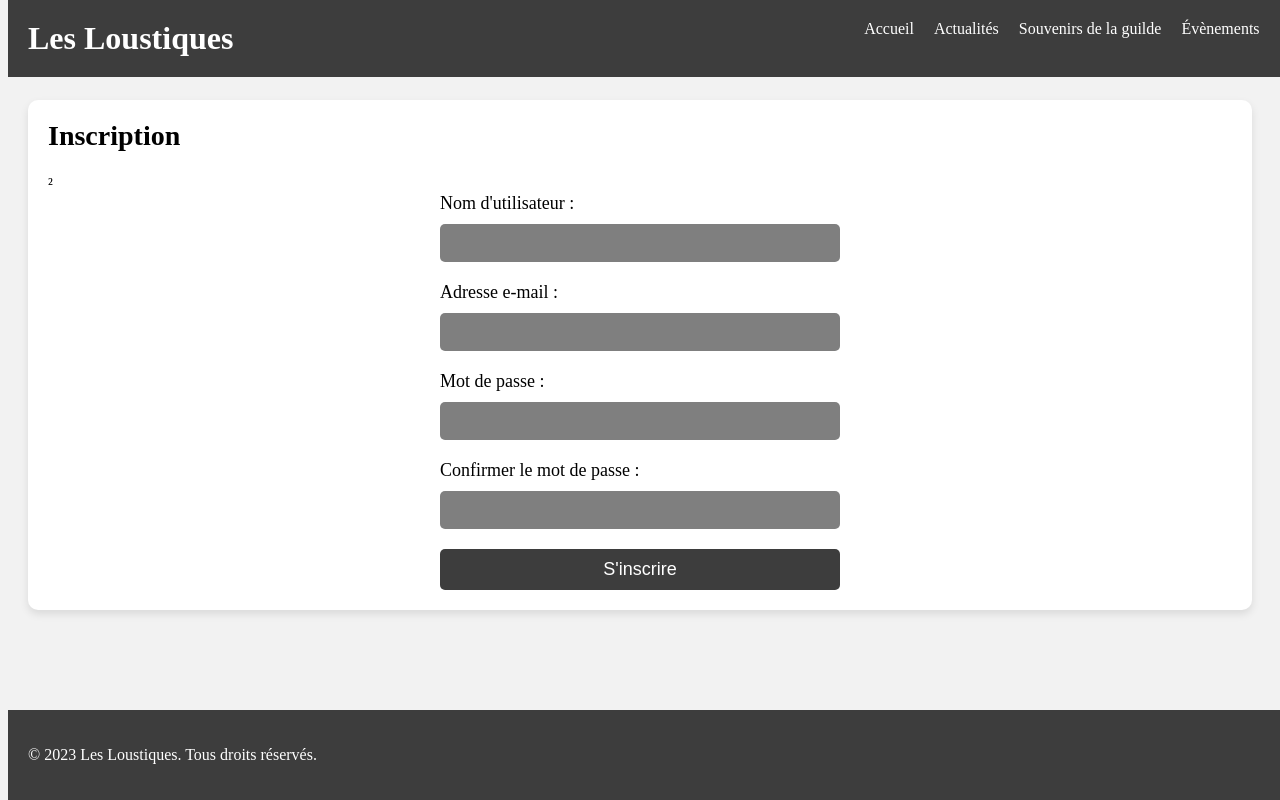
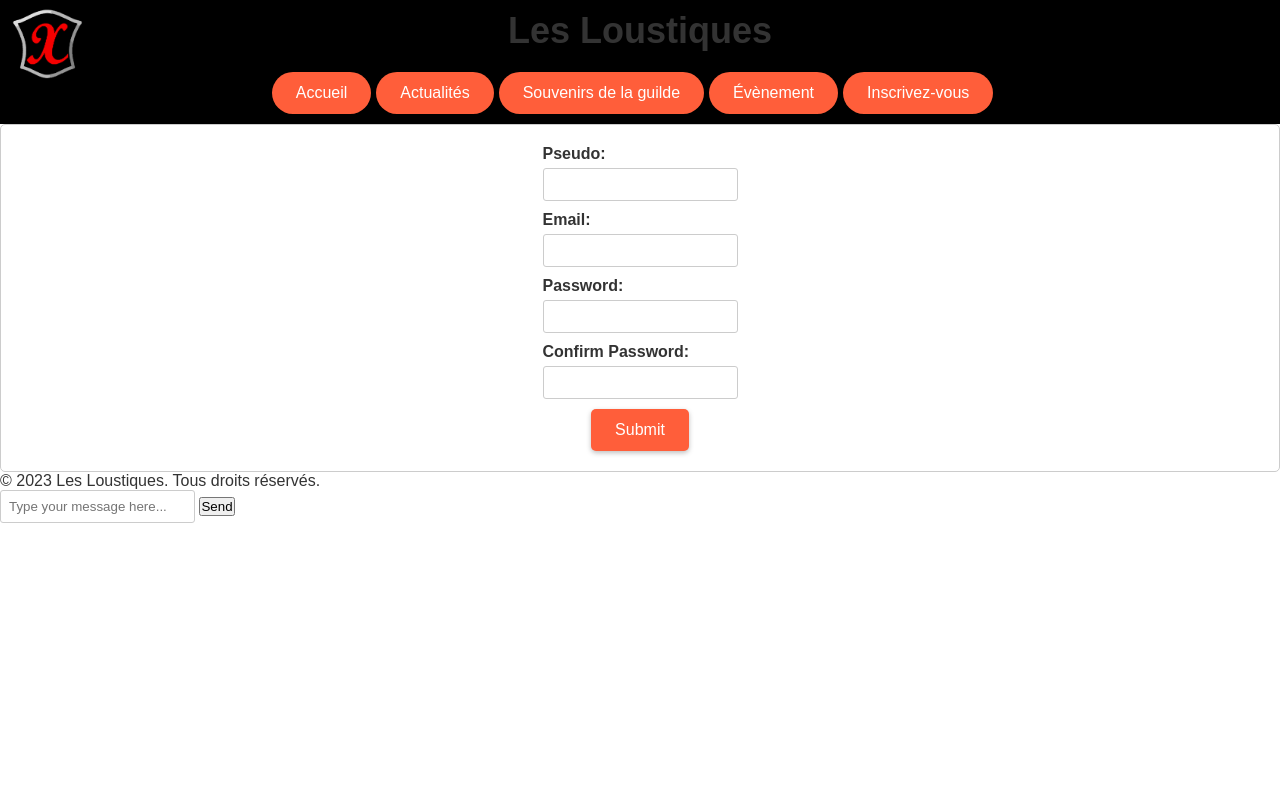
Before and after one commit to Micolomike/Lesloustiques, a plain HTML site: page Inscription.html in a window 1280 px wide. Drawn offline with Linux system fonts and the light colour scheme.

Commit message:
Add files via upload

```diff
--- a/Inscription.html
+++ b/Inscription.html
@@ -2,43 +2,52 @@
 <html>
   <head>
     <meta charset="utf-8">
-    <title>Inscription - Les Loustiques</title>
+    <title>Les Loustiques</title>
     <link rel="stylesheet" href="inscription.css">
   </head>
   <body>
     <header>
+      <img src="images/logo guilde.png" alt="Votre logo" class="logo">
       <h1>Les Loustiques</h1>
       <nav>
         <ul>
-          <li><a href="#">Accueil</a></li>
-          <li><a href="#">Actualités</a></li>
-          <li><a href="#">Souvenirs de la guilde</a></li>
-          <li><a href="#">Évènements</a></li>
+          <a href="Main.html"><button type="submit">Accueil</button></a>
+          <a href="#"><button type="submit">Actualités</button></a>
+          <a href="#"><button type="submit">Souvenirs de la guilde</button></a>
+          <a href="#"><button type="submit">Évènement</button></a>
+          <a href="inscription.html"><button type="submit">Inscrivez-vous</button></a>
         </ul>
       </nav>
     </header>
     <main>
-      <section>
-        <h2>Inscription</h2>²
-        <form>
-          <label for="username">Nom d'utilisateur :</label>
-          <input type="text" id="username" name="username" required>
+      <form class="form">
+        <div class="form-group">
+          <label for="pseudo">Pseudo:</label>
+          <input type="text" id="pseudo" name="pseudo" required>
+        </div>
+        <div class="form-group">
+          <label for="email">Email:</label>
+          <input type="email" id="email" name="email" required>
+        </div>
+        <div class="form-group">
+          <label for="password">Password:</label>
+          <input type="password" id="password" name="password" required>
+        </div>
+        <div class="form-group">
+          <label for="password-confirm">Confirm Password:</label>
+          <input type="password" id="password-confirm" name="password-confirm" required>
+        </div>
+        <button type="button" class="form-button">Submit</button>
+      </form>
+      <footer>
+        <p>&copy; 2023 Les Loustiques. Tous droits réservés.</p>
+      </footer>
+    </main>
+    <div id="chat-container">
+      <div id="message-container"></div>
+      <input type="text" id="message-input" placeholder="Type your message here...">
+      <button id="send-button">Send</button>
 
-          <label for="email">Adresse e-mail :</label>
-          <input type="email" id="email" name="email" required>
-
-          <label for="password">Mot de passe :</label>
-          <input type="password" id="password" name="password" required>
-
-          <label for="confirm-password">Confirmer le mot de passe :</label>
-          <input type="password" id="confirm-password" name="confirm-password" required>
-
-          <button type="submit">S'inscrire</button>
-        </form>
-      </section>
-    </main>
-    <footer>
-      <p>&copy; 2023 Les Loustiques. Tous droits réservés.</p>
-    </footer>
+    <script src="messageContainer.js"></script>
   </body>
 </html>
--- a/inscription.css
+++ b/inscription.css
@@ -1,106 +1,106 @@
+/* Variables */
+:root {
+  --primary-color: #0099FF;
+}
+
+/* Base */
+* {
+  box-sizing: border-box;
+  margin: 0;
+  padding: 0;
+}
+
 body {
-  background-color: #f2f2f2;
+  font-family: Arial, sans-serif;
+  color: #333333;
 }
 
 /* Header */
 header {
-  background-color: #3d3d3d;
+  background-color: var(--primary-color);
+  padding: 10px;
+  background-color: #000;
+}
+header img.logo {
+  position: absolute;
+  top: 5px;
+  left: 5px;
+  height: 10%;
+}
+nav ul {
+  display:flex;
+  list-style: none;
+  display: flex;
+  justify-content: center;
+  margin-right: 10px;
+}
+nav li {
+  margin: 0 10px;
+  margin-right: 10px;
+  justify-content: center;
+}
+h1 {
+  font-size: 36px;
+  text-align: center;
+  margin-bottom: 20px;
+}
+/* Boutons */
+button[type="submit"] {
+  display: inline-flexbox;
+  background-color: #FF5E3A;
+  border: none;
+  border-radius: 50px;
   color: white;
-  display: flex;
-  justify-content: space-between;
-  padding: 20px;
-  position: fixed;
-  top: 0;
-  width: 97%;
-  z-index: 1;
+  cursor: pointer;
+  font-size: 16px;
+  margin-right: 5px;
+  padding: 12px 24px;
+  box-shadow: 0px 2px 5px rgba(0, 0, 0, 0.25);
+  transition: background-color 0.3s ease;
 }
 
-h1 {
-  margin: 0;
+button[type="submit"]:hover {
+  background-color: #F44B2D;
+}
+  /* form */
+.form {
+  display: flex;
+  flex-direction: column;
+  align-items: center;
+  padding: 20px;
+  border: 1px solid #ccc;
+  border-radius: 5px;
 }
 
-nav ul {
-  display: flex;
-  list-style: none;
-  margin: 0;
-  padding: 0;
-}
-
-nav li {
-  margin: 0 10px;
-}
-
-nav a {
-  color: white;
-  text-decoration: none;
-}
-
-nav a:hover {
-  text-decoration: underline;
-}
-
-/* Main */
-main {
-  margin-top: 80px;
-  padding: 20px;
-}
-
-section {
-  background-color: white;
-  border-radius: 10px;
-  box-shadow: 0 4px 8px rgba(0, 0, 0, 0.1);
-  margin-bottom: 40px;
-  padding: 20px;
-}
-
-h2 {
-  font-size: 28px;
-  margin-top: 0;
-}
-
-form {
+.form-group {
   display: flex;
   flex-direction: column;
-  max-width: 400px;
-  margin: 0 auto;
+  margin-bottom: 10px;
 }
 
 label {
-  font-size: 18px;
-  margin-bottom: 10px;
+  font-weight: bold;
+  margin-bottom: 5px;
 }
 
-input[type="text"],
-input[type="email"],
-input[type="password"] {
+input {
+  padding: 8px;
+  border: 1px solid #ccc;
+  border-radius: 3px;
+}
+
+.form-button {
+  background-color: #FF5E3A;
+  color: white;
   border: none;
   border-radius: 5px;
+  padding: 12px 24px;
   font-size: 16px;
-  padding: 10px;
-  margin-bottom: 20px;
-  background-color: #7f7f7f;
+  cursor: pointer;
+  box-shadow: 0px 2px 5px rgba(0, 0, 0, 0.25);
+  transition: background-color 0.3s ease;
 }
 
-button[type="submit"] {
-  background-color: #3d3d3d;
-  border: none;
-  border-radius: 5px;
-  color: white;
-  cursor: pointer;
-  font-size: 18px;
-  padding: 10px;
+.form-button:hover {
+  background-color: #D24527;
 }
-
-button[type="submit"]:hover {
-  background-color: #1a1a1a;
-}
-
-/* Footer */
-footer {
-  background-color: #3d3d3d;
-  color: white;
-  padding: 20px;
-  position: fixed;
-  bottom: 0;
-  width: 100%;
-}
--- a/style.css
+++ b/style.css
@@ -19,38 +19,48 @@ body {
 header {
   background-color: var(--primary-color);
   padding: 10px;
+  background-color: #000;
 }
-
+header img.logo {
+  position: absolute;
+  top: 5px;
+  left: 5px;
+  height: 10%;
+}
 nav ul {
+  display:flex;
   list-style: none;
   display: flex;
   justify-content: center;
+  margin-right: 10px;
+}
+nav li {
+  margin: 0 10px;
+  margin-right: 10px;
+  justify-content: center;
+}
+h1 {
+  font-size: 36px;
+  text-align: center;
+  margin-bottom: 20px;
+}
+/* Boutons */
+button[type="submit"] {
+  display: inline-flexbox;
+  background-color: #FF5E3A;
+  border: none;
+  border-radius: 50px;
+  color: white;
+  cursor: pointer;
+  font-size: 16px;
+  margin-right: 5px;
+  padding: 12px 24px;
+  box-shadow: 0px 2px 5px rgba(0, 0, 0, 0.25);
+  transition: background-color 0.3s ease;
 }
 
-nav li {
-  margin: 0 10px;
-}
-
-/* Boutons */
-.button {
-  display: inline-block;
-  font-family: 'Accumin Pro', sans-serif;
-  font-weight: bold;
-  font-size: 18px;
-  line-height: 24px;
-  letter-spacing: 0;
-  text-align: center;
-  text-transform: lowercase;
-  color: #FFFFFF;
-  background-color: #000000;
-  padding: 10px 20px;
-  border-radius: 5px;
-  transition: background-color 0.3s, color 0.3s;
-}
-
-.button:hover {
-  background-color: #FF0000;
-  color: #FFFFFF;
+button[type="submit"]:hover {
+  background-color: #F44B2D;
 }
 
 /* Main */
@@ -59,13 +69,6 @@ main {
   margin: 0 auto;
   padding: 20px;
 }
-
-h1 {
-  font-size: 36px;
-  text-align: center;
-  margin-bottom: 20px;
-}
-
 section {
   margin-bottom: 40px;
 }
@@ -87,12 +90,9 @@ h2 {
     color: #333;
   }
 
-  header {
-    background-color: #000;
-  }
-  #chat-container {
+#chat-container {
     border: 1px solid black;
-    position: fixed;
+    position: flex;
     bottom: 0;
     right: 0;
     background-color: #f1f1f1;
@@ -132,37 +132,14 @@ h2 {
     background-color: #3e8e41;
   }
   .gallery img {
-    display: inline-block;
-    width: 400px; /* Ajustez la largeur des images selon vos besoins */
+    display: none;
+    width: auto; /* Ajustez la largeur des images selon vos besoins */
     height: auto;
+    border-radius: 10px;
 
-  }
-  button[type="submit"] {
-    background-color: #FF5E3A;
-    border: none;
-    border-radius: 50px;
-    color: white;
-    cursor: pointer;
-    font-size: 16px;
-    padding: 12px 24px;
-    box-shadow: 0px 2px 5px rgba(0, 0, 0, 0.25);
-    transition: background-color 0.3s ease;
-  }
 
-  button[type="submit"]:hover {
-    background-color: #F44B2D;
-  }
-  .gallery-nav {
-    position: absolute;
-    top: 50%;
-    transform: translateY(-50%);
-    background-color: transparent;
-    border: none;
-    color: white;
-    font-size: 2em;
-    padding: 0 1em;
-    cursor: pointer;
-    cursor: none; /* Supprime le curseur */
+
+
   }
 
   .gallery-nav:hover {
@@ -171,22 +148,12 @@ h2 {
   }
   .gallery {
     position: relative;
-    overflow-x: scroll;
+    overflow-x: hidden;
     white-space: nowrap;
     font-size: 10; /* Supprime les espaces entre les images */
+    background-color: #FDAB5F;
+    border-radius: 10px;
   }
-
-  .gallery-nav {
-    position: absolute;
-    top: 50%;
-    transform: translateY(-50%);
-    z-index: 1;
+  .gallery img.active {
+    display: block;
   }
-
-  .gallery-nav-prev {
-    left: 10px;
-  }
-
-  .gallery-nav-next {
-    right: 10px;
-  }
```
Also changed, not shown: Main.html (+9 -10 lines), images.js (added, +14 -0 lines), images/2.jpg (added), images/3.jpg (added), images/4.jpg (added), images/5.jpg (added), images/logo guilde.png (added), 1 other file.
